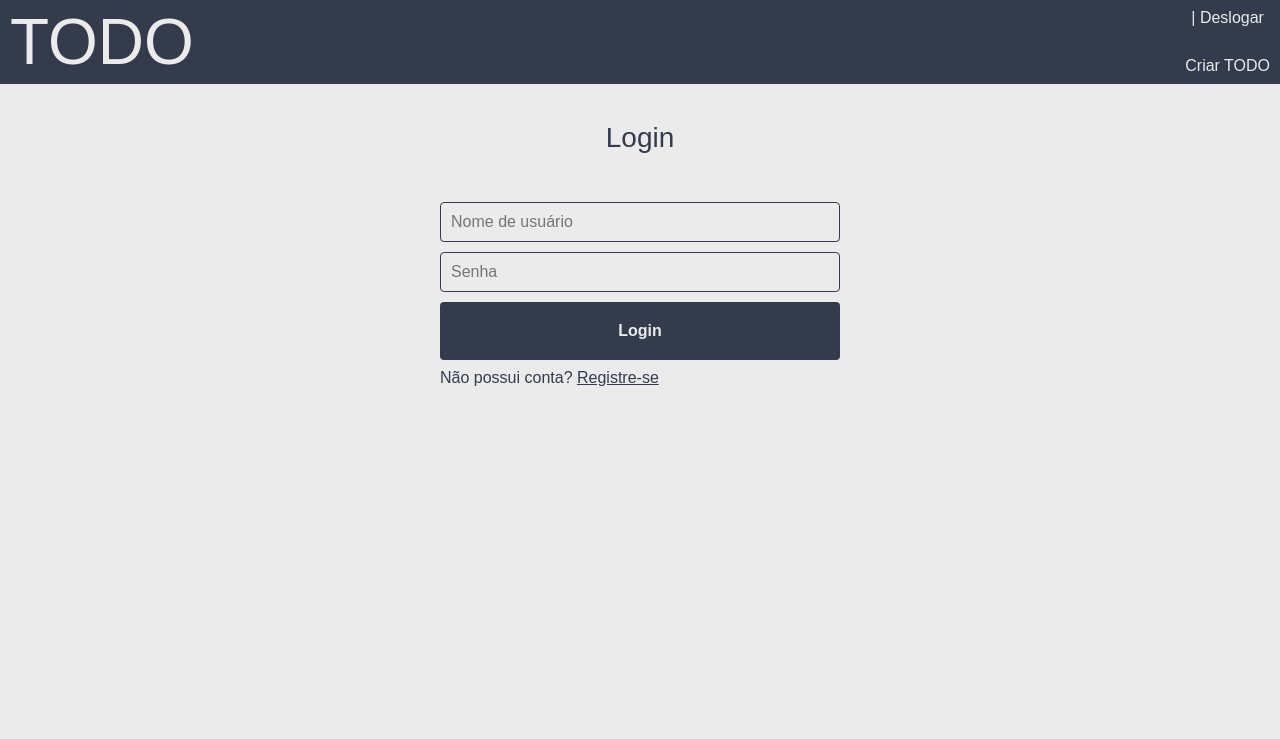
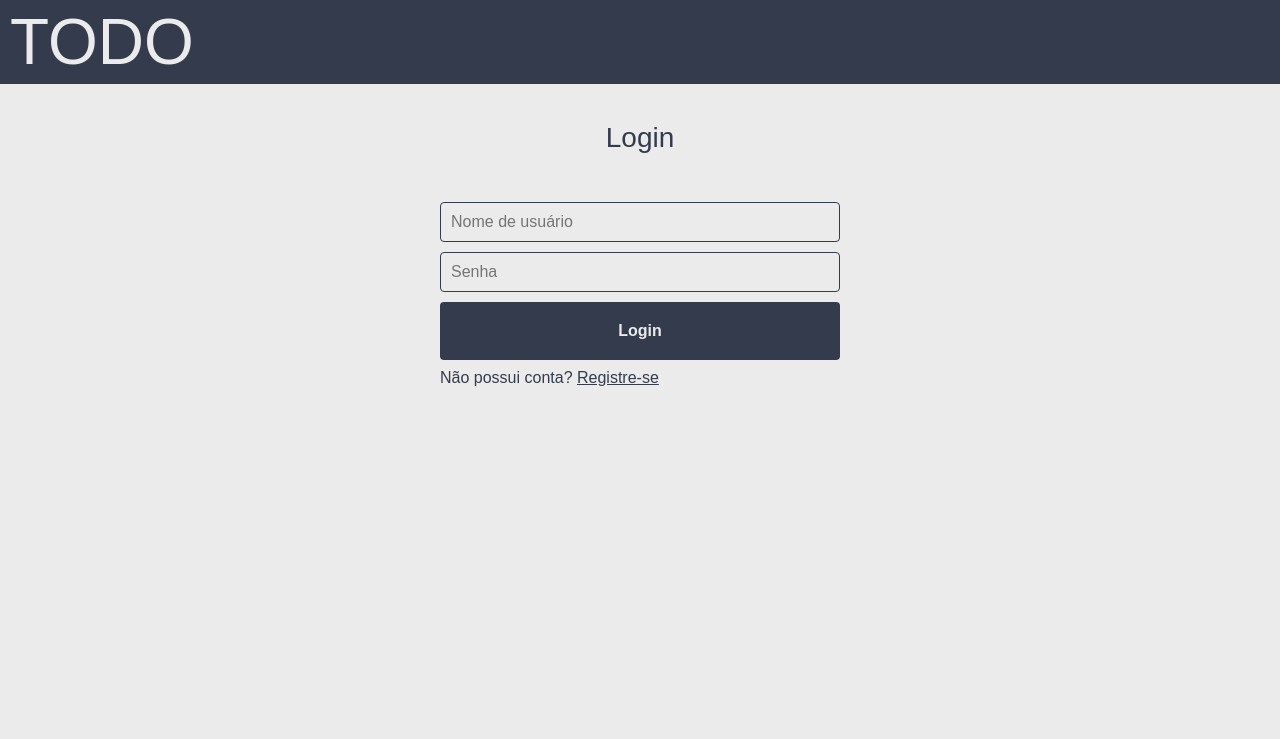
Before and after one commit to vitormcferreira/todolist-django, a Django app: page /accounts/login/?next=/todolist/ in a window 1280 px wide. Shown: the top 739 px of the page. Run offline with Django 4.2, Linux system fonts and the light colour scheme; some libraries are stand-ins or nearby versions.

Commit message:
limitar visibilidade dos botoes

```diff
--- a/templates/base.html
+++ b/templates/base.html
@@ -22,8 +22,10 @@
         <a href="{% url 'todolist:home' %}">TODO</a>
       </h1>
       <div>
-        <p>{{ request.user.username }} | <a class="" href="{% url 'accounts:logout' %}">Deslogar</a></p>
-        <a class="" href="{% url 'todolist:create' %}">Criar TODO</a>
+        {% if request.user.is_authenticated %}
+          <p>{{ request.user.username }} | <a href="{% url 'accounts:logout' %}">Deslogar</a></p>
+          <a href="{% url 'todolist:create' %}">Criar TODO</a>
+        {% endif %}
       </div>
     </header>
   </div>
```
